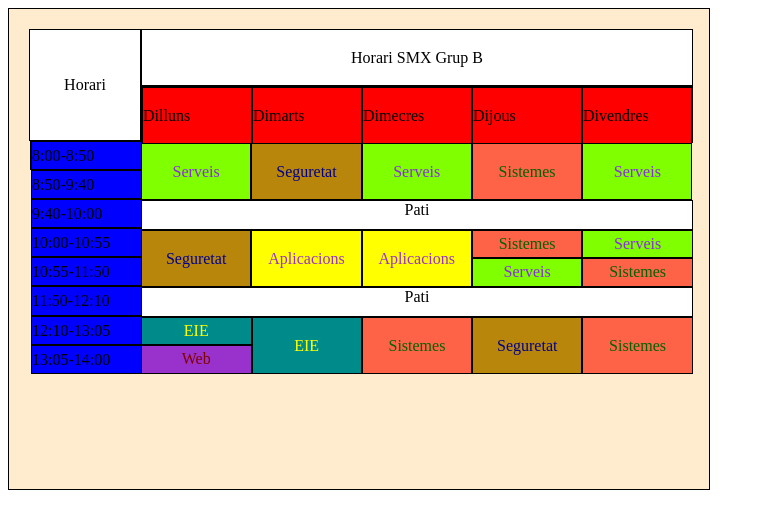
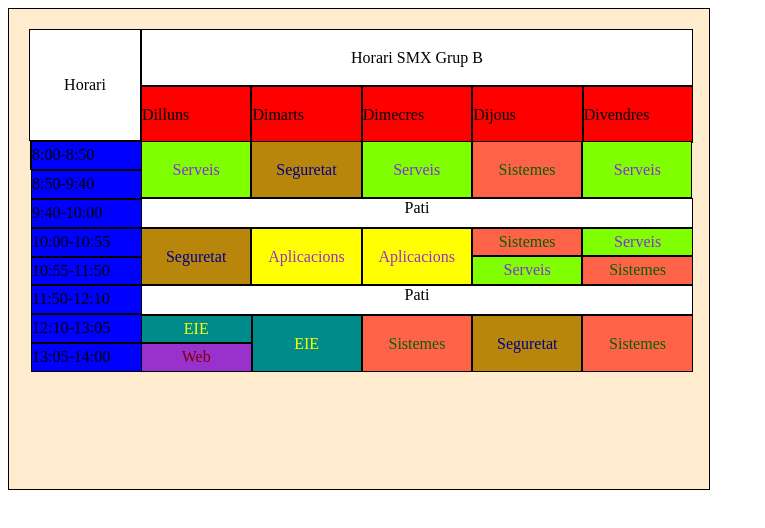
Before and after one commit to F3lipe4/Aplicacions_web, a plain HTML site: page Horari_flexbox.html in a window 1280 px wide. Shown: the whole page, without its empty margins (0-765 px from the left). Drawn offline with Linux system fonts and the light colour scheme; files that its build step writes are made by us from their sources.

Commit message:
css horari

```diff
--- a/css/style.css
+++ b/css/style.css
@@ -99,10 +99,9 @@ body {
 }
 
 .flex-dies{
-    width:550px;
+    width:552px;
     height:55px;
     display:flex;
-    border: 1px solid black;
 }
 
 .Dies{
@@ -116,8 +115,8 @@ body {
 
 .Hora{
     width: 110px;
-    height: 27.1px;
-    line-height: 27.1px;
+    height: 26.9px;
+    line-height: 26.9px;
     background-color:blue;
     display:flex;
     flex-direction:row;
```
